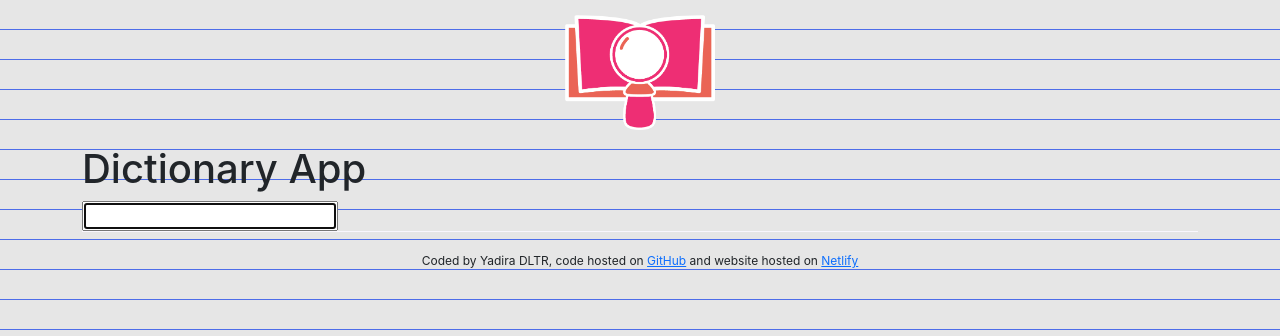
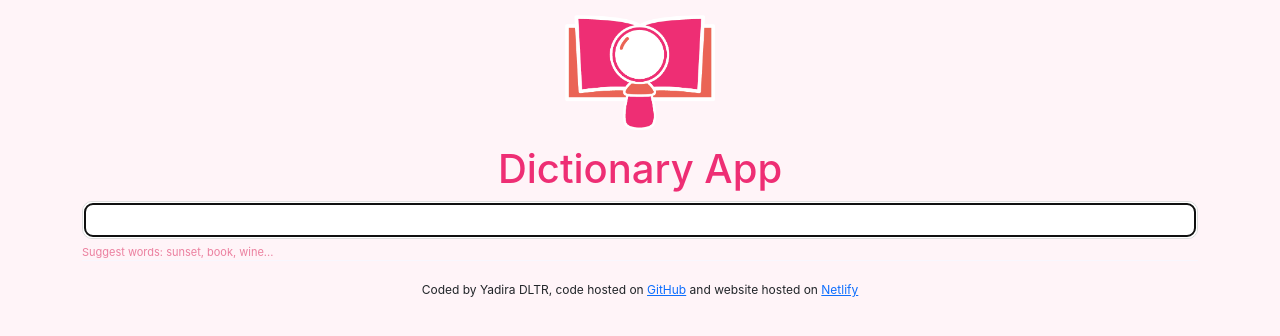
Before and after one commit to Yayiyi94/dictionary-app-react, a React (Create React App) app: page / in a window 1280 px wide. Shown: the top 336 px of the page. Built offline with nearby package versions, Linux system fonts and the light colour scheme; no server answers.

Commit message:
Change main CSS, added example component for better reading.

```diff
--- a/src/App.css
+++ b/src/App.css
@@ -4,19 +4,25 @@
   margin: 15px auto;
 }
 
+h1 {
+  text-align: center;
+  color: #ee2e74;
+}
+
 .centered-text-input {
+  text-align: center;
 }
 
 body {
-  background-color: #e5e5f7;
-  background-size: 30px 30px;
-  background-image: repeating-linear-gradient(
-    0deg,
-    #578edb,
-    #444cf7 1px,
-    #e6e6e6 1px,
-    #e6e6e6
-  );
+  background-color: #fff4f8;
+}
+
+input {
+  width: 100%;
+  border-radius: 10px;
+  padding: 6px 10px;
+  color: #333;
+  border: 1px solid #ddd;
 }
 
 footer {
--- a/src/App.js
+++ b/src/App.js
@@ -11,7 +11,7 @@ export default function App() {
           <h1>Dictionary App</h1>
         </header>
         <main>
-          <Dictionary />
+          <Dictionary defaultKeyWord="Welcome" />
         </main>
         <footer>
           Coded by Yadira DLTR, code hosted on{" "}
--- a/src/Dictionary.css
+++ b/src/Dictionary.css
@@ -3,6 +3,50 @@
   font-size: 45px;
 }
 
-.Meaning {
+.Results section {
+  text-align: center;
+  background-color: #ffffff;
+  padding: 20px;
+  border-radius: 10px;
+  box-shadow: 0 10px 10px rgb(0 0 0 /10%);
+  margin: 20px 0;
+}
+
+.Meaning h3 {
+  color: #ea6456;
+  text-decoration: underline;
+}
+
+.Meaning section {
+  padding: 30px;
+  color: #ee2e74;
+  background-size: 30px 30px;
+  background-image: repeating-linear-gradient(
+    0deg,
+    #578edb,
+    #444cf7 1px,
+    #faf6f8 1px,
+    #faf6f8
+  );
+  text-align: left;
+}
+
+.hint {
+  font-size: 11px;
+  color: rgba(218, 13, 71, 0.5);
+  margin-top: 5px;
+}
+
+.Example h6 {
+  color: #ea6456;
+}
+
+.Synonyms h6,
+li {
+  font-weight: 500;
   color: #ee2e74;
 }
+
+.Synonyms li {
+  margin: 3px;
+}
--- a/src/Dictionary.js
+++ b/src/Dictionary.js
@@ -3,17 +3,21 @@ import axios from "axios";
 import Results from "./Results";
 import "./Dictionary.css";
 
-export default function Dictionary() {
-  let [keyword, setKeyword] = useState("");
+export default function Dictionary(props) {
+  let [keyword, setKeyword] = useState(props.defaultKeyWord);
   let [results, setResults] = useState(null);
+  let [loaded, setLoaded] = useState(false);
 
   function handleResponse(response) {
     setResults(response.data);
   }
 
-  function search(event) {
+  function handleSubmit(event) {
     event.preventDefault();
+    search();
+  }
 
+  function search() {
     let apiKey = "10fa90a2o832483bf734tfe8a27fcdad";
     // API link documentation https://www.shecodes.io/learn/apis/dictionary
     let apiUrl = `https://api.shecodes.io/dictionary/v1/define?word=${keyword}&key=${apiKey}`;
@@ -25,9 +29,15 @@ export default function Dictionary() {
     setKeyword(event.target.value);
   }
 
+  function load() {
+    setLoaded(true);
+    search();
+  }
+
+  if (loaded) {
     return (
       <div className="Dictionary">
-      <form onSubmit={search}>
+        <form onSubmit={handleSubmit}>
           <input
             type="search"
             className="centered-text-input"
@@ -35,7 +45,12 @@ export default function Dictionary() {
             onChange={handleKeyword}
           />
         </form>
+        <div className="hint">Suggest words: sunset, book, wine...</div>
         <Results results={results} />
       </div>
     );
+  } else {
+    load();
+    return "Loading...";
   }
+}
--- /dev/null
+++ b/src/Example.js
@@ -0,0 +1,18 @@
+import React from "react";
+import "./Dictionary.css";
+
+export default function Example(props) {
+  if (props.example) {
+    return (
+      <div className="Example">
+        <h6>Example: {props.example}</h6>
+      </div>
+    );
+  } else {
+    return (
+      <div className="Example">
+        <h6>No example avaible</h6>
+      </div>
+    );
+  }
+}
--- a/src/Meaning.js
+++ b/src/Meaning.js
@@ -1,14 +1,19 @@
 import React from "react";
 import "./Dictionary.css";
 import Synonyms from "./Synonyms";
+import Example from "./Example";
 
 export default function Meaning(props) {
   return (
-    <div className="Meaning">
-      <h3>{props.meaning.partOfSpeech}</h3>
-      <h5>{props.meaning.definition}</h5>
-      <p>Example: {props.meaning.example}</p>
-      <Synonyms synonyms={props.meaning.synonyms} />
+    <div className="container-Meaning">
+      <div className="Meaning row">
+        <section className="col-6">
+          <h3 className="text-capitalize">{props.meaning.partOfSpeech}</h3>{" "}
+          <h5>{props.meaning.definition}</h5>{" "}
+          <Example example={props.meaning.example} />
+          <Synonyms synonyms={props.meaning.synonyms} />
+        </section>
+      </div>
     </div>
   );
 }
--- a/src/Results.js
+++ b/src/Results.js
@@ -6,8 +6,10 @@ export default function Results(props) {
   if (props.results) {
     return (
       <div className="Results">
-        <h2>{props.results.word}</h2>
-        {props.results.phonetic}
+        <section>
+          <h2>{props.results.word}</h2>
+          {props.results.phonetic}
+        </section>
         {props.results.meanings.map(function (meaning, index) {
           return (
             <div key={index}>
--- a/src/Synonyms.js
+++ b/src/Synonyms.js
@@ -4,12 +4,17 @@ import "./Dictionary.css";
 export default function Synonyms(props) {
   if (props.synonyms) {
     return (
-      <ul className="Synonyms">
+      <ol className="Synonyms list-group">
+        <h6>Synonyms:</h6>
         {props.synonyms.map(function (synonym, index) {
           return <li key={index}>{synonym}</li>;
         })}
-      </ul>
+      </ol>
     );
   }
-  return <p>No synonyms</p>;
+  return (
+    <div className="Synonyms list-group">
+      <h6>No synonyms avaible</h6>
+    </div>
+  );
 }
```
Lines whose indentation alone changed are shown as unchanged.
